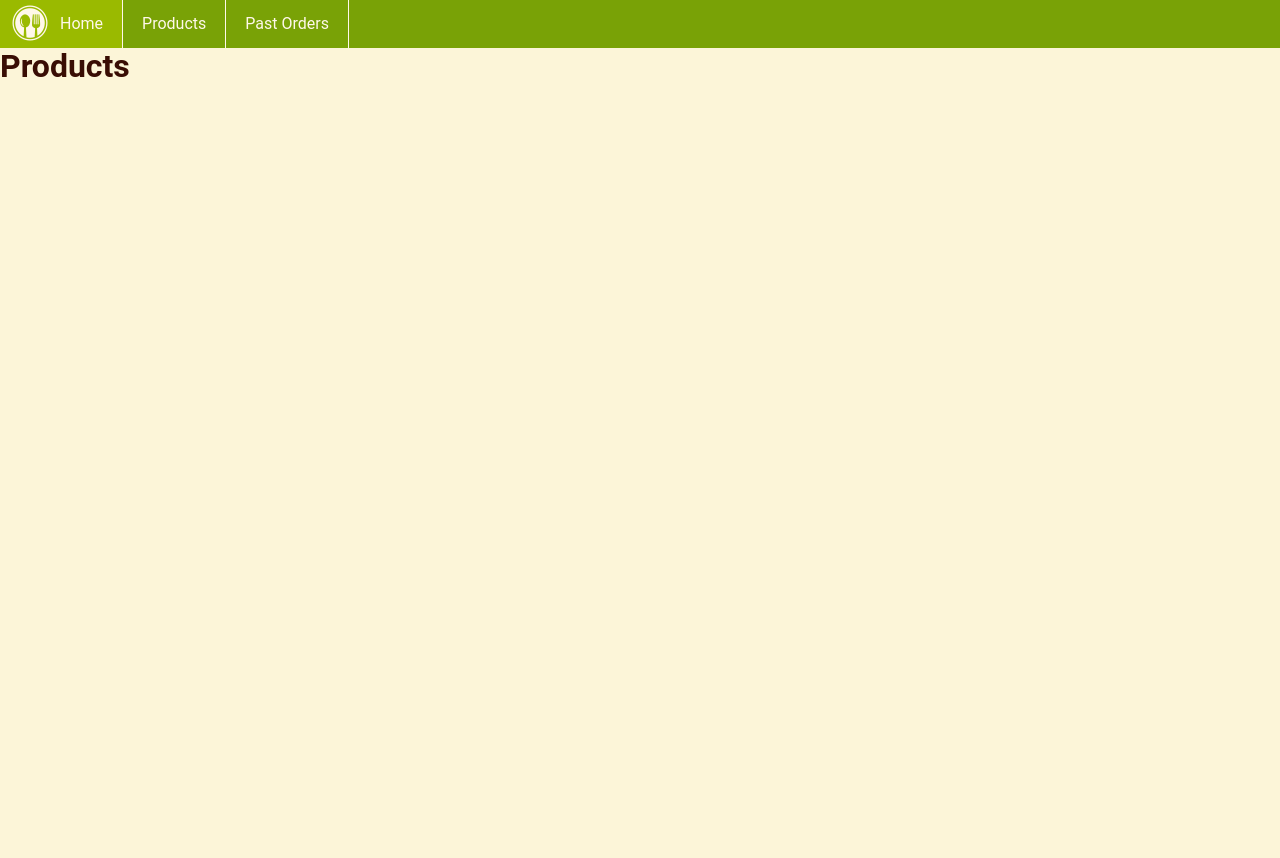
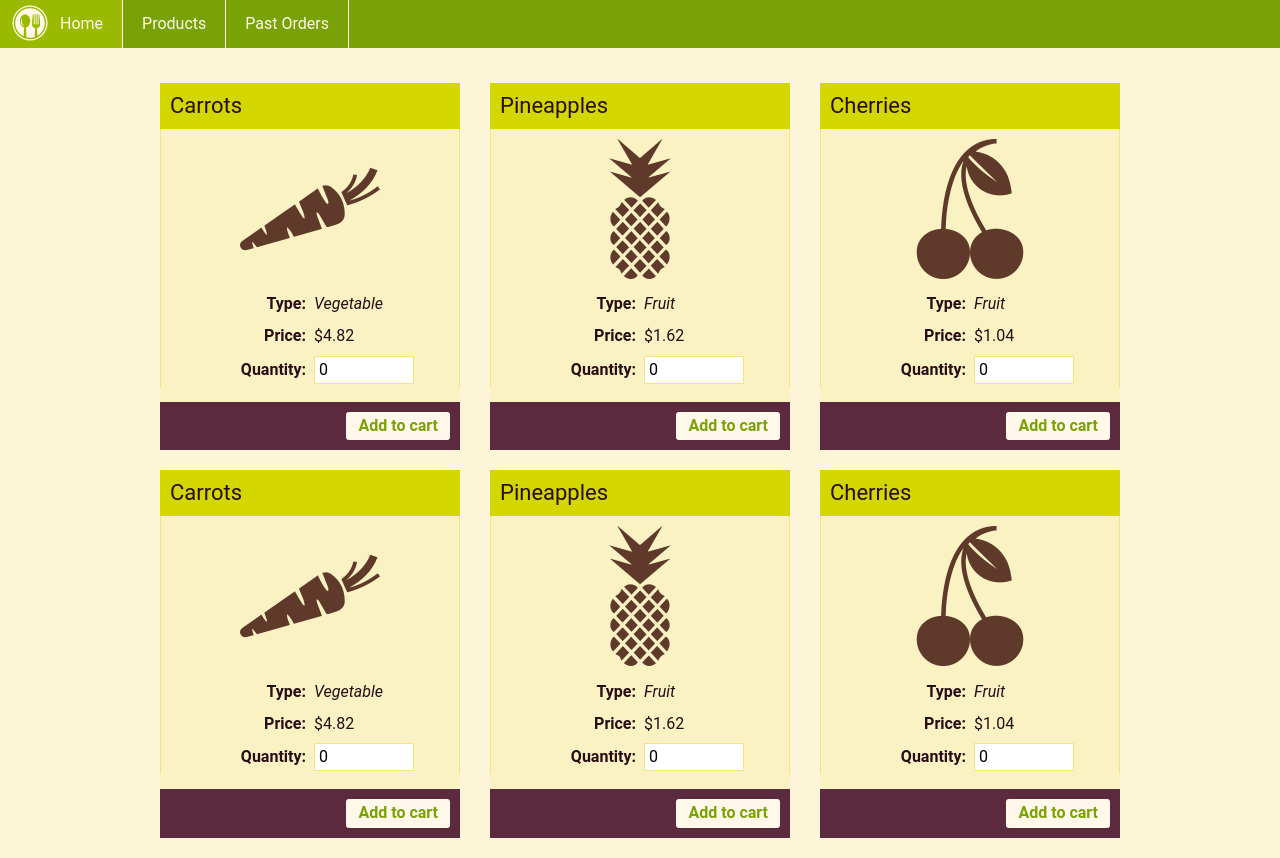
Before and after one commit to ParsaJR/Product-feat-createvue, a Vue app in the folder cart-and-product/: page /products in a window 1280 px wide. Before the commit the page ends 800 px from the top, so only its background shows below. Built offline with nearby package versions, Linux system fonts and the light colour scheme.

Commit message:
Setup All Views

```diff
--- a/cart-and-product/src/views/PastOrdersView.vue
+++ b/cart-and-product/src/views/PastOrdersView.vue
@@ -1,3 +1,36 @@
 <template>
-    <h1>Past salam</h1>
+         <main class="wrapper">
+        <h1>Past Orders</h1>
+
+        <table class="product-table">
+          <thead>
+            <tr>
+              <td><span class="sr-only">Product Image</span></td>
+              <td>Product</td>
+              <td>Price</td>
+              <td>Quantity</td>
+              <td>Total</td>
+              <td><span class="sr-only">Actions</span></td>
+            </tr>
+          </thead>
+          <tbody>
+            <tr>
+              <td><i class="icofont-carrot icofont-4x" /></td>
+              <td>Carrot</td>
+              <td>$1.00</td>
+              <td>1</td>
+              <td>$1.00</td>
+              <td><button class="btn btn-dark">Add</button></td>
+            </tr>
+            <tr>
+              <td><i class="icofont-banana icofont-4x" /></td>
+              <td>Banana</td>
+              <td>$0.50</td>
+              <td>10</td>
+              <td>$5.00</td>
+              <td><button class="btn btn-dark">Add</button></td>
+            </tr>
+          </tbody>
+        </table>
+      </main>
 </template>
--- a/cart-and-product/src/views/ProductsView.vue
+++ b/cart-and-product/src/views/ProductsView.vue
@@ -1,3 +1,209 @@
 <template>
-    <h1>Products</h1>
+  <main class="wrapper">
+    <div class="card-container">
+      <div class="card">
+        <div class="card-title">Carrots</div>
+        <div class="card-body">
+          <i class="icofont-10x icofont-carrot"></i>
+          <form>
+            <div class="row">
+              <div class="cell">
+                <label>Type:</label>
+              </div>
+              <div class="cell">
+                <em>Vegetable</em>
+              </div>
+            </div>
+            <div class="row">
+              <div class="cell">
+                <label>Price:</label>
+              </div>
+              <div class="cell">$4.82</div>
+            </div>
+            <div class="row">
+              <div class="cell">
+                <label>Quantity:</label>
+              </div>
+              <div class="cell">
+                <input type="number" value="0" />
+              </div>
+            </div>
+          </form>
+        </div>
+        <div class="card-footer">
+          <button class="btn btn-light">Add to cart</button>
+        </div>
+      </div>
+
+      <div class="card">
+        <div class="card-title">Pineapples</div>
+        <div class="card-body">
+          <i class="icofont-10x icofont-pineapple"></i>
+          <form>
+            <div class="row">
+              <div class="cell">
+                <label>Type:</label>
+              </div>
+              <div class="cell">
+                <em>Fruit</em>
+              </div>
+            </div>
+            <div class="row">
+              <div class="cell">
+                <label>Price:</label>
+              </div>
+              <div class="cell">$1.62</div>
+            </div>
+            <div class="row">
+              <div class="cell">
+                <label>Quantity:</label>
+              </div>
+              <div class="cell">
+                <input type="number" value="0" />
+              </div>
+            </div>
+          </form>
+        </div>
+        <div class="card-footer">
+          <button class="btn btn-light">Add to cart</button>
+        </div>
+      </div>
+
+      <div class="card">
+        <div class="card-title">Cherries</div>
+        <div class="card-body">
+          <i class="icofont-10x icofont-cherry"></i>
+          <form>
+            <div class="row">
+              <div class="cell">
+                <label>Type:</label>
+              </div>
+              <div class="cell">
+                <em>Fruit</em>
+              </div>
+            </div>
+            <div class="row">
+              <div class="cell">
+                <label>Price:</label>
+              </div>
+              <div class="cell">$1.04</div>
+            </div>
+            <div class="row">
+              <div class="cell">
+                <label>Quantity:</label>
+              </div>
+              <div class="cell">
+                <input type="number" value="0" />
+              </div>
+            </div>
+          </form>
+        </div>
+        <div class="card-footer">
+          <button class="btn btn-light">Add to cart</button>
+        </div>
+      </div>
+
+      <div class="card">
+        <div class="card-title">Carrots</div>
+        <div class="card-body">
+          <i class="icofont-10x icofont-carrot"></i>
+          <form>
+            <div class="row">
+              <div class="cell">
+                <label>Type:</label>
+              </div>
+              <div class="cell">
+                <em>Vegetable</em>
+              </div>
+            </div>
+            <div class="row">
+              <div class="cell">
+                <label>Price:</label>
+              </div>
+              <div class="cell">$4.82</div>
+            </div>
+            <div class="row">
+              <div class="cell">
+                <label>Quantity:</label>
+              </div>
+              <div class="cell">
+                <input type="number" value="0" />
+              </div>
+            </div>
+          </form>
+        </div>
+        <div class="card-footer">
+          <button class="btn btn-light">Add to cart</button>
+        </div>
+      </div>
+
+      <div class="card">
+        <div class="card-title">Pineapples</div>
+        <div class="card-body">
+          <i class="icofont-10x icofont-pineapple"></i>
+          <form>
+            <div class="row">
+              <div class="cell">
+                <label>Type:</label>
+              </div>
+              <div class="cell">
+                <em>Fruit</em>
+              </div>
+            </div>
+            <div class="row">
+              <div class="cell">
+                <label>Price:</label>
+              </div>
+              <div class="cell">$1.62</div>
+            </div>
+            <div class="row">
+              <div class="cell">
+                <label>Quantity:</label>
+              </div>
+              <div class="cell">
+                <input type="number" value="0" />
+              </div>
+            </div>
+          </form>
+        </div>
+        <div class="card-footer">
+          <button class="btn btn-light">Add to cart</button>
+        </div>
+      </div>
+
+      <div class="card">
+        <div class="card-title">Cherries</div>
+        <div class="card-body">
+          <i class="icofont-10x icofont-cherry"></i>
+          <form>
+            <div class="row">
+              <div class="cell">
+                <label>Type:</label>
+              </div>
+              <div class="cell">
+                <em>Fruit</em>
+              </div>
+            </div>
+            <div class="row">
+              <div class="cell">
+                <label>Price:</label>
+              </div>
+              <div class="cell">$1.04</div>
+            </div>
+            <div class="row">
+              <div class="cell">
+                <label>Quantity:</label>
+              </div>
+              <div class="cell">
+                <input type="number" value="0" />
+              </div>
+            </div>
+          </form>
+        </div>
+        <div class="card-footer">
+          <button class="btn btn-light">Add to cart</button>
+        </div>
+      </div>
+    </div>
+  </main>
 </template>
```
